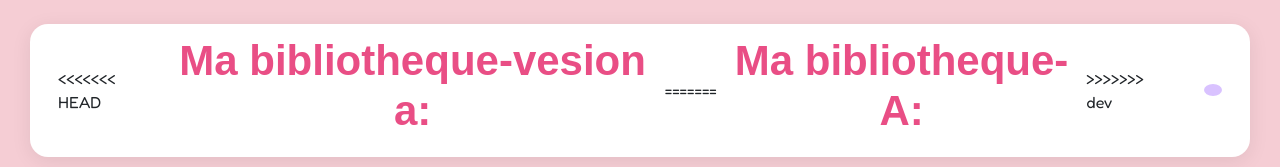
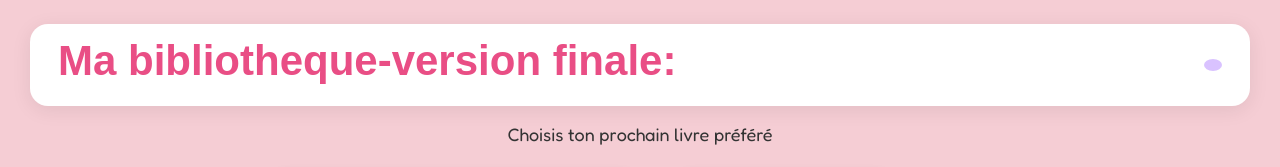
Before and after one commit to khadijaoubella2006-cyber/PROJET5, a plain HTML site: page index.html in a window 1280 px wide. Shown: the top 167 px of the page. Drawn offline with nearby package versions, Linux system fonts and the light colour scheme.

Commit message:
save readme

```diff
--- a/index.html
+++ b/index.html
@@ -3,7 +3,7 @@
 <head>
   <meta charset="UTF-8">
   <meta name="viewport" content="width=device-width, initial-scale=1.0">
-  <title>Bibliotheque </title>
+  <title>Bibliotheque</title>
   <link href="https://cdn.jsdelivr.net/npm/bootstrap@5.3.3/dist/css/bootstrap.min.css" rel="stylesheet">
   <link href="https://fonts.googleapis.com/css2?family=Fredoka:wght@400;600&family=Pacifico&display=swap" rel="stylesheet">
   <link rel="stylesheet" href="style.css">
@@ -11,11 +11,7 @@
 <body class="p-4">
 
   <header class="top-header">
-<<<<<<< HEAD
-    <h1 id="titre">Ma bibliotheque-vesion a:</h1>
-=======
-    <h1 id="titre">Ma bibliotheque-A:</h1>
->>>>>>> dev
+    <h1 id="titre">Ma bibliotheque-version finale:</h1>
     <div class="header-icons">
       <span></span><span></span><span class="profile"></span>
     </div>
```
